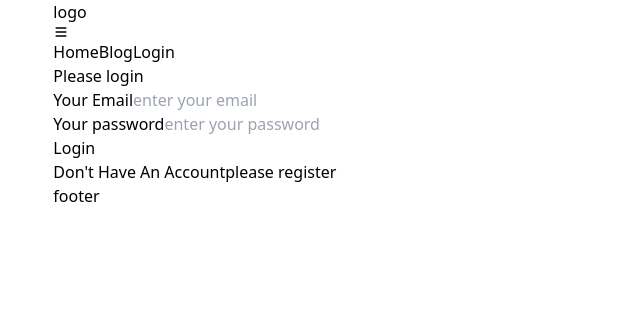
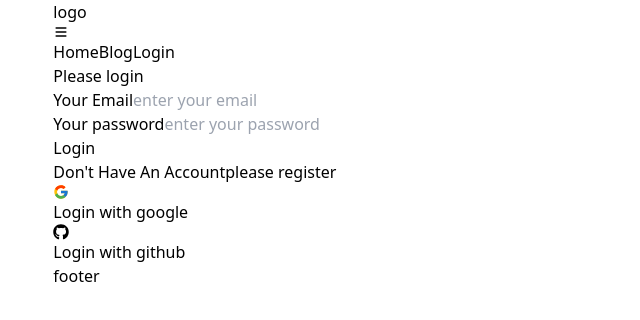
Before and after one commit to developermrana/chef-recipe-hunter, a React (Vite) app: page /login in a window 1280 px wide. Shown: the top 320 px of the page, without its empty margins (0-640 px from the left). Built offline with nearby package versions, Linux system fonts and the light colour scheme; no server answers.

Commit message:
handle login with google

```diff
--- a/src/AuthProvider/AuthProvider.jsx
+++ b/src/AuthProvider/AuthProvider.jsx
@@ -2,16 +2,19 @@
 /* eslint-disable no-unused-vars */
 import React, { createContext, useEffect, useState } from "react";
 import {
+  GoogleAuthProvider,
   createUserWithEmailAndPassword,
   getAuth,
   onAuthStateChanged,
   signInWithEmailAndPassword,
+  signInWithPopup,
   signOut,
 } from "firebase/auth";
 import app from "../firebase/firebase.config";
 
 export const AuthContext = createContext(null);
 const auth = getAuth(app);
+const provider = new GoogleAuthProvider();
 
 const AuthProvider = ({ children }) => {
   const [user, setUser] = useState(null);
@@ -23,6 +26,10 @@ const AuthProvider = ({ children }) => {
   const login = (email, password) => {
     // setLoader(true);
     return signInWithEmailAndPassword(auth, email, password);
+  };
+
+  const loginWithGoogle = () => {
+    return signInWithPopup(auth, provider);
   };
   const logout = () => {
     // setLoader(true);
@@ -41,6 +48,7 @@ const AuthProvider = ({ children }) => {
   const authInfo = {
     createUser,
     login,
+    loginWithGoogle,
     user,
     // setUser,
     logout,
--- a/src/Pages/Login&Logout/Login/Login.jsx
+++ b/src/Pages/Login&Logout/Login/Login.jsx
@@ -3,9 +3,11 @@
 import React, { useContext, useState } from "react";
 import { Link } from "react-router-dom";
 import { AuthContext } from "../../../AuthProvider/AuthProvider";
+import { FcGoogle } from "react-icons/fc";
+import { FaGithub } from "react-icons/fa";
 
 const Login = () => {
-  const { login } = useContext(AuthContext);
+  const { login, loginWithGoogle } = useContext(AuthContext);
   const [error, setError] = useState("");
 
   const handleLogin = (e) => {
@@ -22,6 +24,15 @@ const Login = () => {
       });
     form.reset();
   };
+
+  const handleLoginGoogle = () => {
+    loginWithGoogle()
+      .then(() => {})
+      .catch((error) => {
+        setError(error);
+      });
+  };
+  const handleLoginGithub = () => {};
   return (
     <div className="Container">
       <div className="md:w-1/2 mx-auto">
@@ -91,6 +102,22 @@ const Login = () => {
             please register
           </Link>
         </p>
+        <div>
+          <p
+            onClick={handleLoginGoogle}
+            className=" border border-teal-600  py-2 mb-3 text-center text-lg cursor-pointer rounded"
+          >
+            <FcGoogle className="inline-block me-2 text-2xl" /> Login with
+            google
+          </p>
+          <p
+            onClick={handleLoginGithub}
+            className=" border border-teal-600  py-2 mb-3 text-center text-lg cursor-pointer rounded"
+          >
+            <FaGithub className="inline-block me-2 text-2xl" />
+            Login with github
+          </p>
+        </div>
       </div>
     </div>
   );
--- a/src/Pages/sheard/NavigationBar/NavigationBar.jsx
+++ b/src/Pages/sheard/NavigationBar/NavigationBar.jsx
@@ -7,7 +7,6 @@ import { AuthContext } from "../../../AuthProvider/AuthProvider";
 const NavigationBar = () => {
   const [isOpen, setIsOpen] = useState(false);
   const { user, logout } = useContext(AuthContext);
-  console.log(user);
 
   const handleLogout = () => {
     logout()
@@ -47,8 +46,8 @@ const NavigationBar = () => {
                 <>
                   {user.photoURL ? (
                     <img
-                      src={user?.photoURL}
-                      className="w-14 h-14 rounded"
+                      src={user.photoURL}
+                      className="w-14 h-14 rounded-full"
                       title={user?.displayName}
                     />
                   ) : (
```
